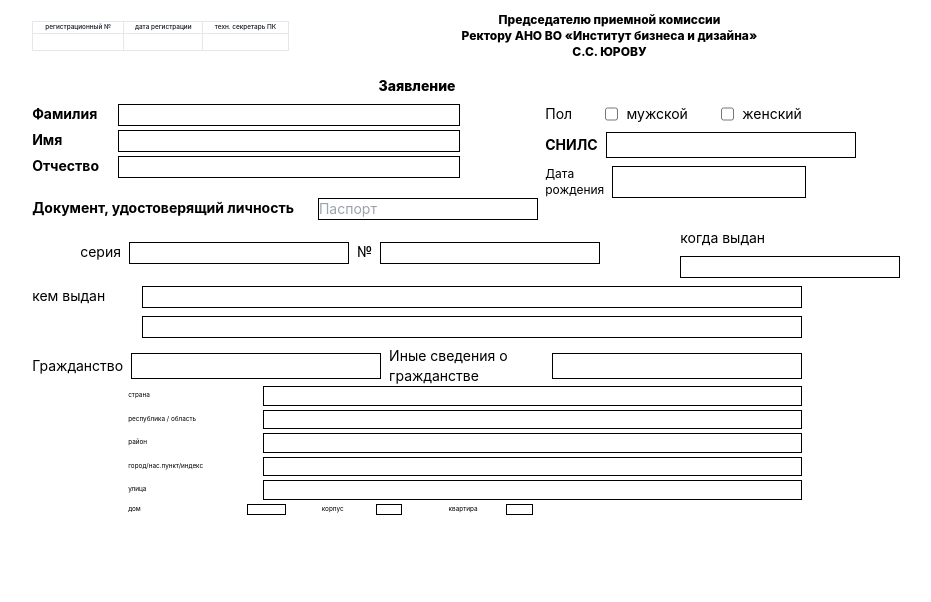
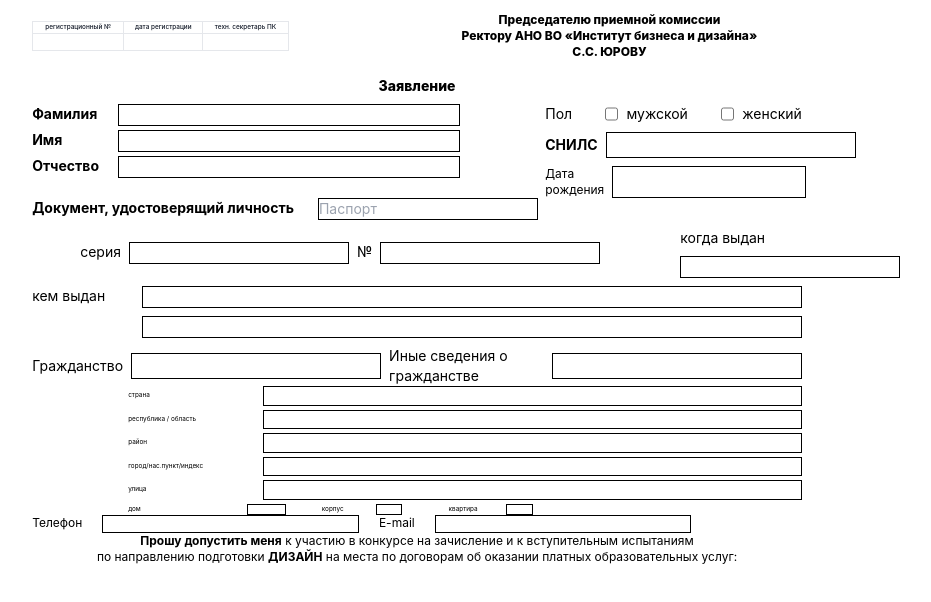
Before and after one commit to Roseskk/registrationform, a Next.js app: page / in a window 1280 px wide. Shown: the top 602 px of the page, without its empty margins (223-1154 px from the left). Built offline with nearby package versions, Linux system fonts and the light colour scheme.

Commit message:
initial coomit

```diff
--- a/pages/index.js
+++ b/pages/index.js
@@ -53,15 +53,15 @@
                   <div className={'w-4/6 flex flex-col gap-1 items-center'}>
                       <div className={'w-full text-sm flex '}>
                           <label className={'w-1/6 font-bold'}>Фамилия</label>
-                          <input className={'w-4/6 border'} />
+                          <input className={'w-4/6 border uppercase'} />
                       </div>
                       <div className={'w-full text-sm flex '}>
                           <label className={'w-1/6 font-bold'}>Имя</label>
-                          <input className={'w-4/6 border'} />
+                          <input className={'w-4/6 border uppercase'} />
                       </div>
                       <div className={'w-full text-sm flex '}>
                           <label className={'w-1/6 font-bold'}>Отчество</label>
-                          <input className={'w-4/6 border'} />
+                          <input className={'w-4/6 border uppercase'} />
                       </div>
                   </div>
                   <div className={'w-2/6'}>
@@ -156,6 +156,16 @@
                           </div>
                       </div>
                   </div>
+                  <div className={'flex w-full text-xs gap-5'}>
+                      <h2 className={''}>Телефон</h2>
+                      <input className={'w-2/6'} type={"number"} />
+                      <h2 className={''}>E-mail</h2>
+                      <input className={'w-2/6'} type={"email"}/>
+                  </div>
+                  <div className={'flex items-center justify-center text-xs w-full'}>
+                      <p className={'text-center'}><strong>Прошу допустить меня</strong> к участию в конкурсе на зачисление и к вступительным испытаниям<br/>
+                          по направлению подготовки <strong>ДИЗАЙН</strong> на места по договорам об оказании платных образовательных услуг:</p>
+                  </div>
               </div>
           </form>
       </div>
```
